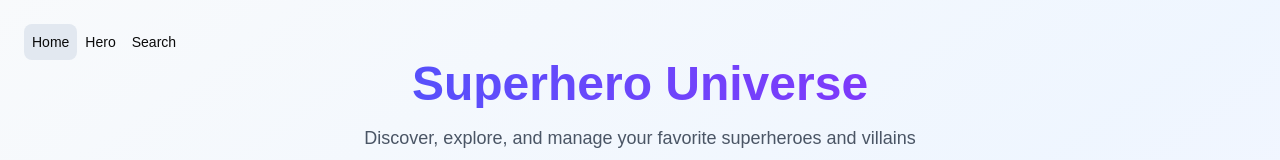
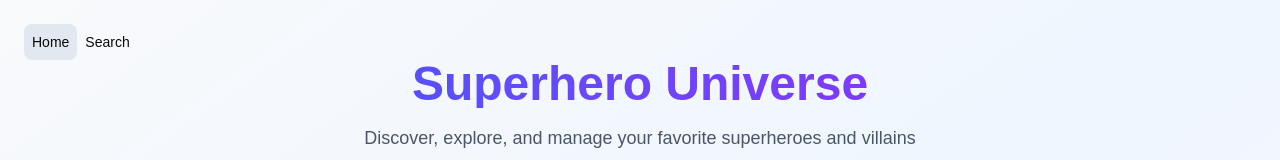
Before and after one commit to fabsotom97/heroes-app-spa, a React (Vite) app: page / in a window 1280 px wide. Shown: the top 160 px of the page. Built offline with nearby package versions, Linux system fonts and the light colour scheme; no server answers.

Commit message:
removed 'hero' from the navigation

```diff
--- a/src/heroes/layouts/HeroesLayout.tsx
+++ b/src/heroes/layouts/HeroesLayout.tsx
@@ -6,10 +6,6 @@ const items: NavigationItem[] = [
     {
         path: '/',
         label: 'Home',
-    },
-    {
-        path: '/heroes/1',
-        label: 'Hero',
     },
     {
         path: '/search',
```
